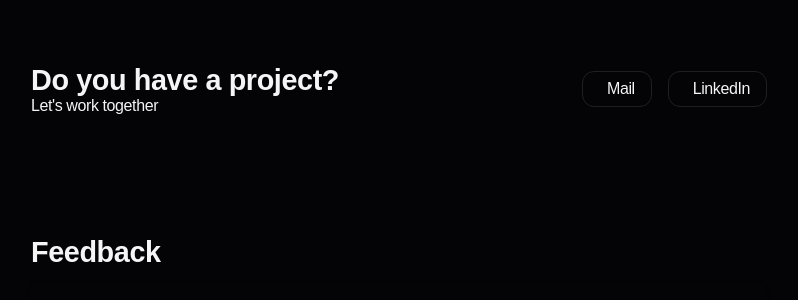
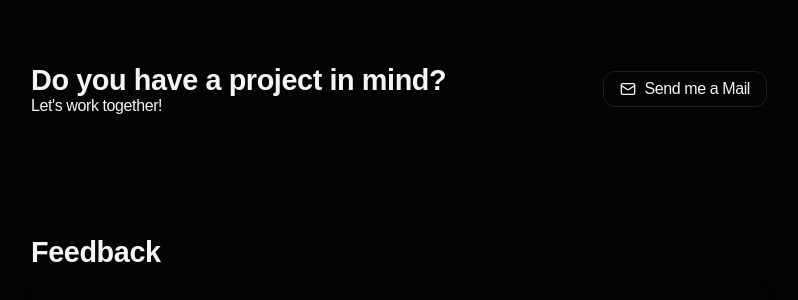
Before and after one commit to figueroaignacio/portfolio, a React (Vite) app: page / in a window 1280 px wide. Shown: the part 1871-2171 px from the top of the page, without its empty margins (241-1039 px from the left). Built offline with nearby package versions, Linux system fonts and the light colour scheme.

Commit message:
feat: improve cta section

```diff
--- a/src/locales/en/en.json
+++ b/src/locales/en/en.json
@@ -100,8 +100,9 @@
     ]
   },
   "callToAction": {
-    "title": "Do you have a project?",
-    "subtitle": "Let's work together"
+    "title": "Do you have a project in mind?",
+    "subtitle": "Let's work together!",
+    "button": "Send me a Mail"
   },
   "selectLanguage": {
     "title": "Select Language"
--- a/src/locales/es/es.json
+++ b/src/locales/es/es.json
@@ -100,8 +100,9 @@
     ]
   },
   "callToAction": {
-    "title": "Tenés un proyecto?",
-    "subtitle": "Trabajemos juntos."
+    "title": "Tenés un proyecto en mente?",
+    "subtitle": "Empezemos a trabajemos juntos",
+    "button": "Mandame un Mail"
   },
   "selectLanguage": {
     "title": "Seleccionar Lenguaje"
--- a/src/sections/CTA/CTA.tsx
+++ b/src/sections/CTA/CTA.tsx
@@ -2,7 +2,6 @@
 import { useTranslation } from "react-i18next";
 
 // Icons
-import { LinkedIn } from "../../icons/LinkedIn";
 import { Mail } from "../../icons/Mail";
 
 // Styles
@@ -19,16 +18,8 @@ export function CTA() {
       </div>
       <div className={styles.buttonGroup}>
         <a href="mailto:ignaciofigueroadev@gmail.com" className={styles.button}>
-          <Mail />
-          Mail
-        </a>
-        <a
-          href="https://www.linkedin.com/in/ignacio-figueroa-0a1ba0263/"
-          className={styles.button}
-          target="_blank"
-        >
-          <LinkedIn />
-          LinkedIn
+          <Mail width="16" height="16" />
+          {t("callToAction.button")}
         </a>
       </div>
     </section>
```
